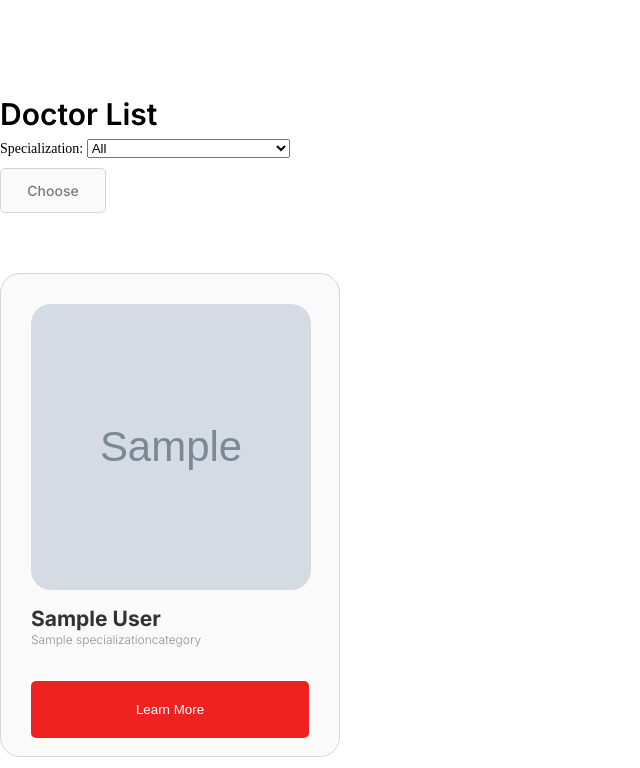
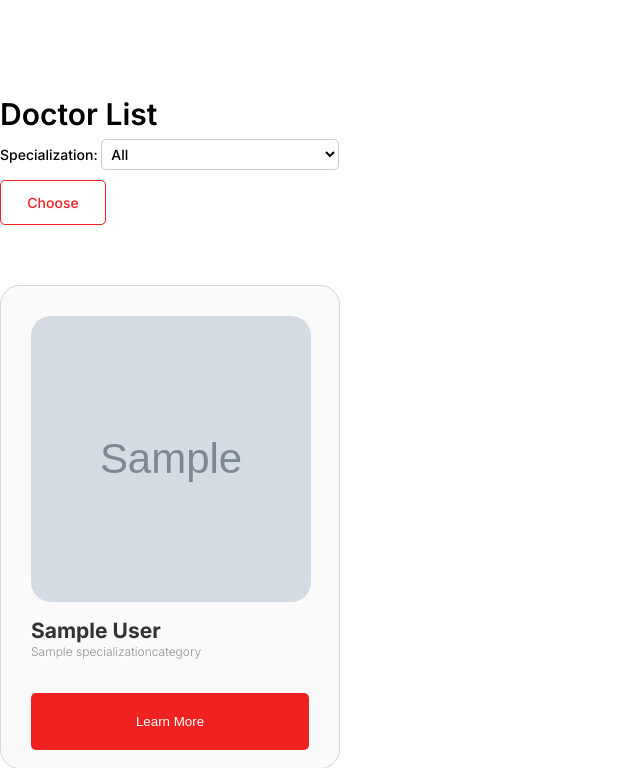
Before and after one commit to yaseliwanoff/mediconnect, a Django app: page /doctor-list/ in a window 1280 px wide; the page is wider, and only the part inside the window is pictured. Shown: the part 88-856 px from the top of that part, without its empty margins (0-640 px from the left). Run offline with Django 5.2, Linux system fonts and the light colour scheme; tables that the repository leaves empty hold one stand-in row (values such as "Sample post"); grey boxes marked "Sample" are stand-in pictures.

Commit message:
continue

```diff
--- a/main/static/main/css/main.css
+++ b/main/static/main/css/main.css
@@ -1089,6 +1086,22 @@ header {
     width: 100px;
 } */
 
+label[for="id_specialization"] {
+    font-family: "Inter";
+    font-size: 14px;
+    font-weight: 500;
+}
+
+select[id="id_specialization"] {
+    font-family: "Inter";
+    font-weight: 500;
+    font-size: 14px;
+    background-color: #ffffff;
+    border-radius: 5px;
+    border: 1px solid #ccc;
+    padding: 5px;
+}
+
 .doctor__list {
     margin-top: 99px;
 }
@@ -1113,15 +1126,16 @@ header {
     height: 45px;
     padding: 13px 25px 14px 25px;
     box-sizing: border-box;
-    border: 0.2px solid rgb(213, 213, 213);
     border-radius: 5px;
-    background: rgb(250, 250, 250);
+    border: 1px solid rgb(243, 33, 33);
+    background: rgb(255, 255, 255);
 
-    color: rgb(121, 121, 121);
+    color: rgb(243, 33, 33);
     font-family: "Inter";
     font-size: 14px;
     font-weight: 500;
     line-height: 17px;
+    transition: 0.2s ease;
 }
 
 .doctor__list__button button:hover {
```
Also changed, not shown: other parts of main/static/main/css/main.css (+12 -16 lines).
